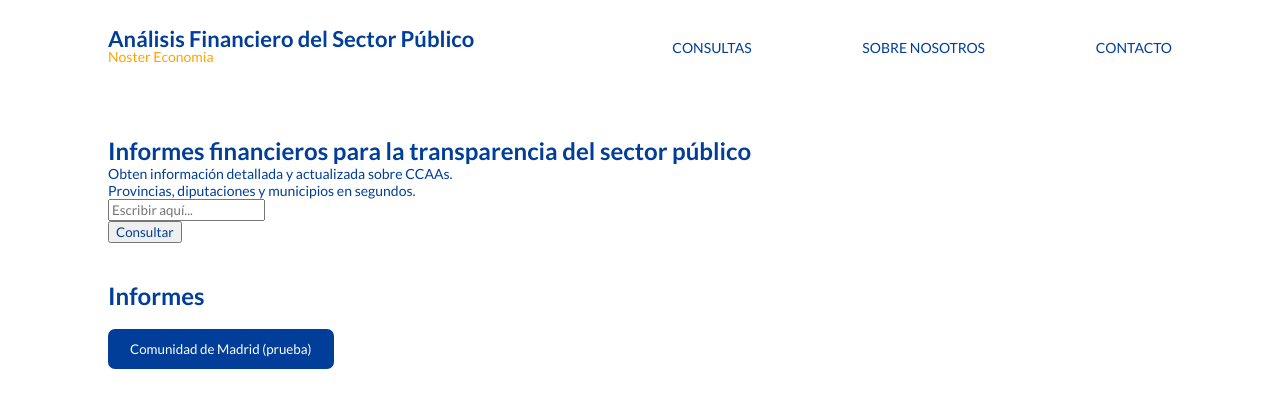
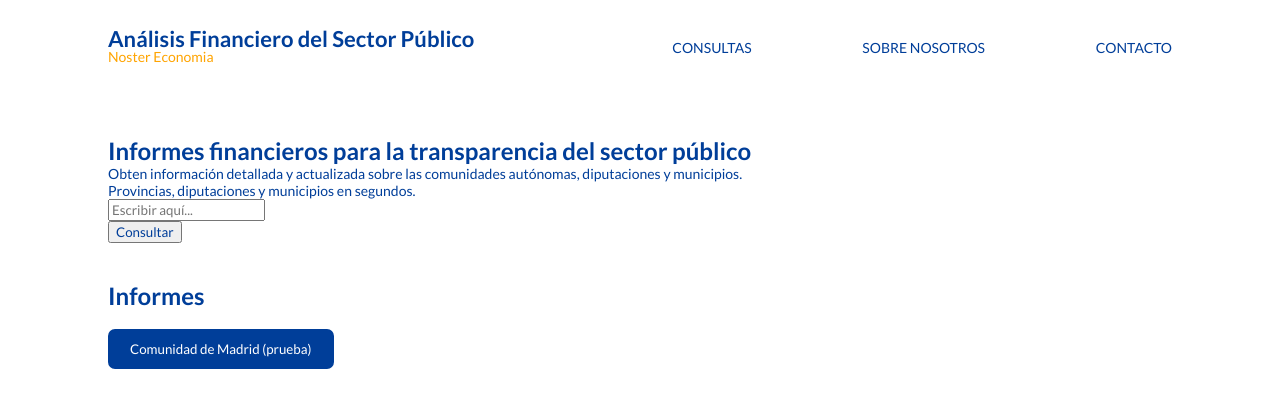
Before and after one commit to mivera99/AnalisisFinancieroSectorPublico, a PHP site: page / in a window 1280 px wide. Shown: the top 420 px of the page. Run offline with PHP 8.4, Linux system fonts and the light colour scheme; data that the repository does not hold is empty; some libraries are stand-ins or nearby versions.

Commit message:
Update index.php

```diff
--- a/index.php
+++ b/index.php
@@ -32,7 +32,7 @@ require_once('includesWeb\daos\DAOConsultor.php');
         <div id ="contenido">
 
             <h2>Informes financieros para la <b>transparencia</b> del sector público</h2>
-            <p>Obten información detallada y actualizada sobre CCAAs.</p>
+            <p>Obten información detallada y actualizada sobre las comunidades autónomas, diputaciones y municipios.</p>
             <p>Provincias, diputaciones y municipios en segundos.</p>
 
             <?php
```
